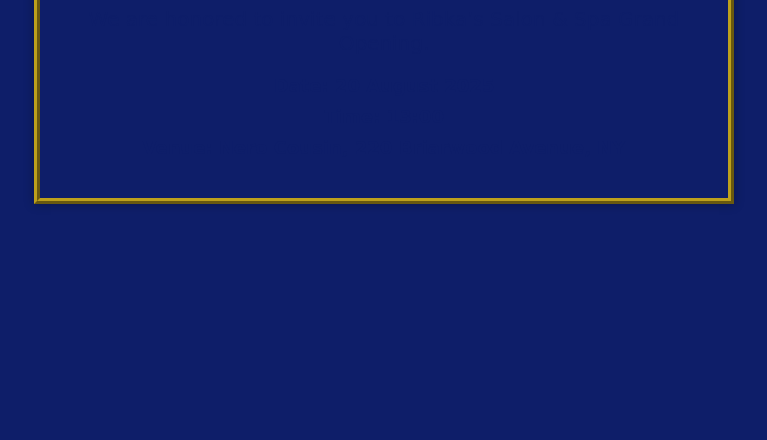
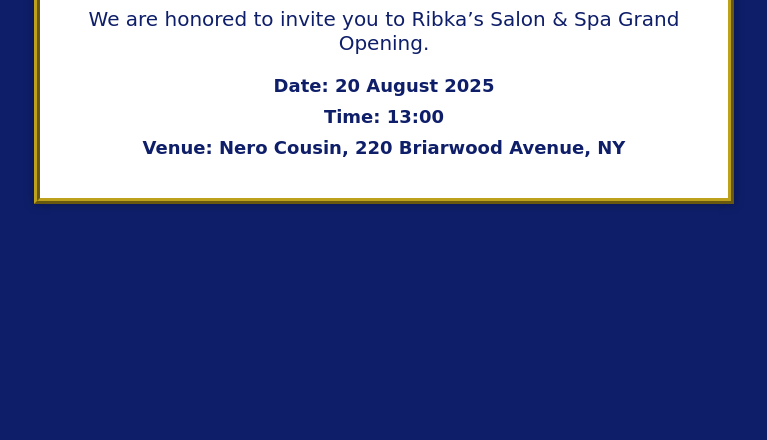
Before and after one commit to Ribka-collab/ribka-event-in, a plain HTML site: page index.html in a window 1280 px wide. Shown: the part 360-800 px from the top of the page, without its empty margins (256-1023 px from the left). Drawn offline with Linux system fonts and the light colour scheme.

Commit message:
update index.html

```diff
--- a/index.html
+++ b/index.html
@@ -1,4 +1,3 @@
-
 <!DOCTYPE html>
 <html lang="en">
   <head>
@@ -21,7 +20,7 @@
       }
 
       #container {
-        background: rgb(14, 30, 105);
+        background: white;
         border: 6px ridge rgb(189, 160, 28);
         padding: 30px;
         width: 700px;
```
